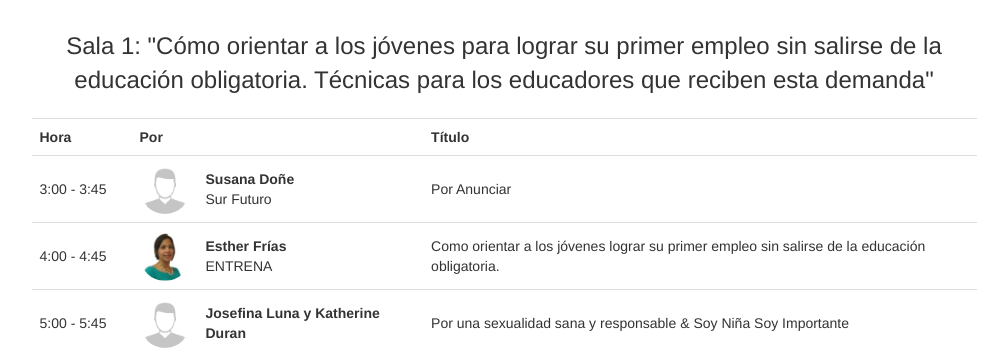
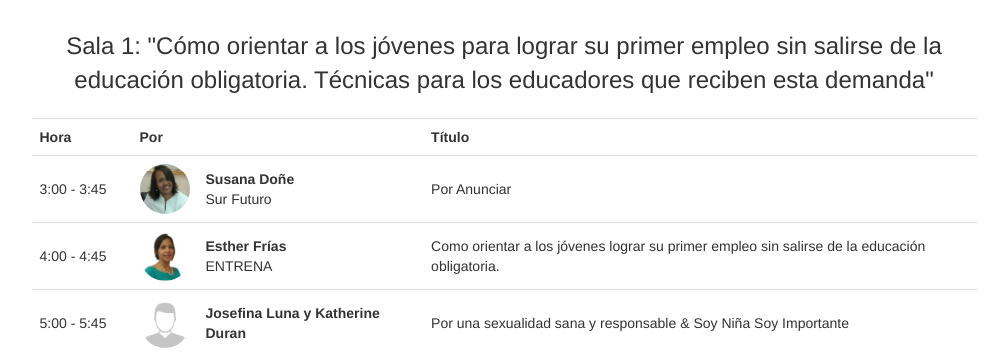
Before and after one commit to xpostudio4/aprendo, a Django app: page /talleres/ in a window 1280 px wide. Shown: the part 160-521 px from the top of the page, without its empty margins (136-1144 px from the left). Run offline with Django 3.2, Linux system fonts and the light colour scheme; some libraries are stand-ins or nearby versions.

Commit message:
added susana pic

```diff
--- a/app/templates/talleres.html
+++ b/app/templates/talleres.html
@@ -24,7 +24,7 @@
               </tr>
               <tr>
                 <td>3:00 - 3:45</td>
-                <td class="text-center"><img src="{% static 'img/speakers/workshops/profile.png' %}" class="img-circle"></td>
+                <td class="text-center"><img src="{% static 'img/speakers/workshops/susana.jpg' %}" class="img-circle"></td>
                 <td><b>Susana Doñe</b><br>Sur Futuro</td>
                 <td>Por Anunciar</td>
               </tr>
```
Also changed, not shown: app/static/img/speakers/workshops/susana.jpg (added), app/static/img/speakers/workshops/susana.png (added).
